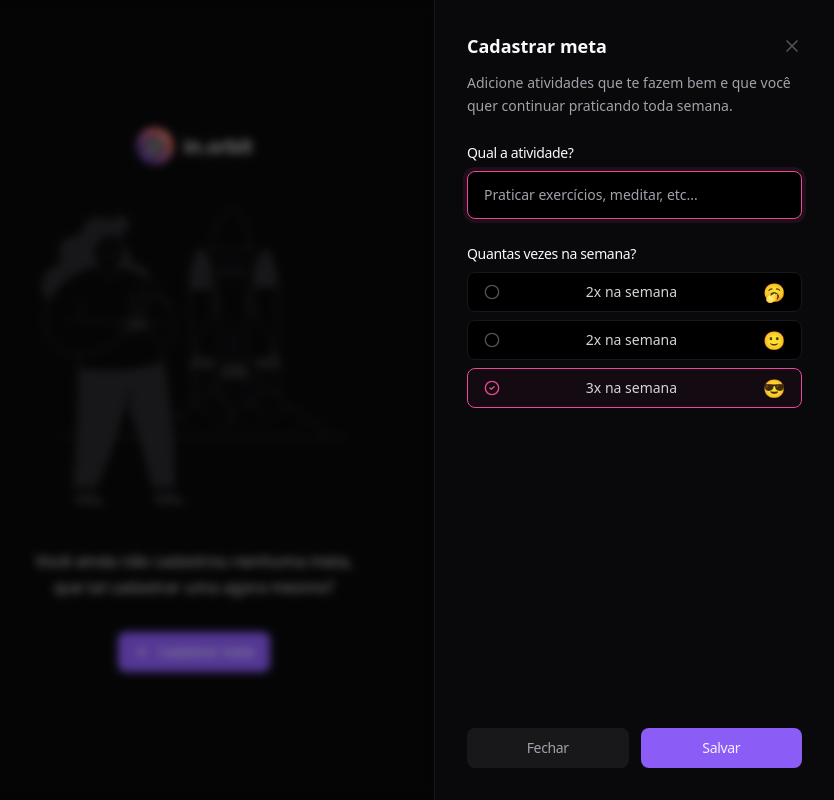
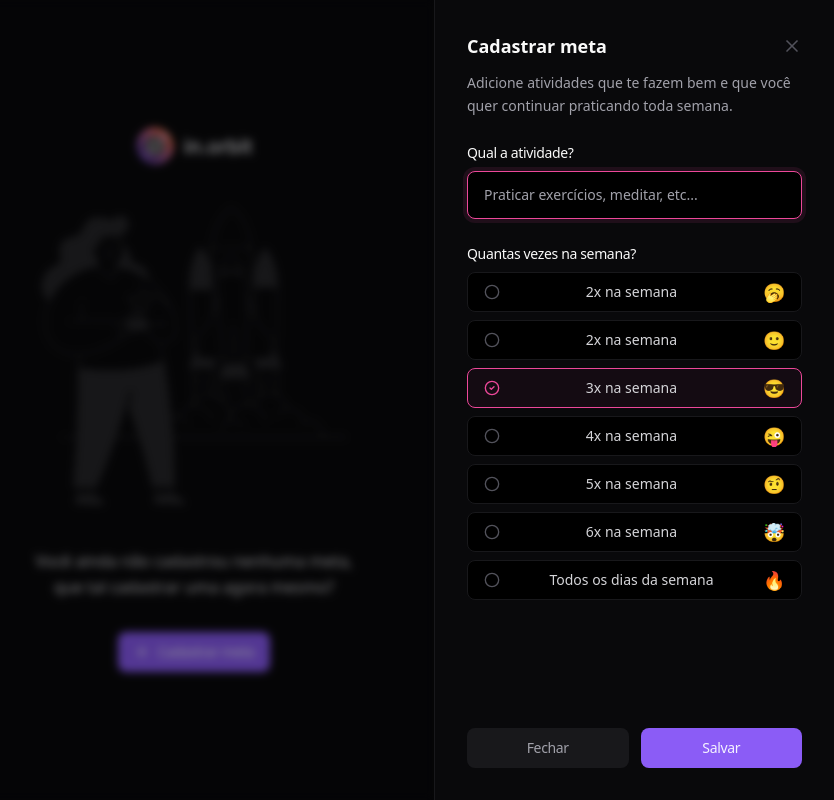
Before and after one commit to igorcalabraro/nlw-pocket-web, a React (Vite) app: page / in a window 1280 px wide. Both pictures are taken after a click on the button "Cadastrar meta". Shown: the whole page, without its empty margins (446-1280 px from the left). Built offline with nearby package versions, Linux system fonts and the light colour scheme; no server answers.

Commit message:
feat: adding more days in week on create goal

```diff
--- a/src/components/create-goal.tsx
+++ b/src/components/create-goal.tsx
@@ -105,6 +105,38 @@ export function CreateGoal() {
                         </span>
                         <span className="text-lg leading-none">😎</span>
                       </RadioGroupItem>
+
+                      <RadioGroupItem value="4">
+                        <RadioGroupIndicator />
+                        <span className="text-zinc-300 text-sm font-medium leading-none">
+                          4x na semana
+                        </span>
+                        <span className="text-lg leading-none">😜</span>
+                      </RadioGroupItem>
+
+                      <RadioGroupItem value="5">
+                        <RadioGroupIndicator />
+                        <span className="text-zinc-300 text-sm font-medium leading-none">
+                          5x na semana
+                        </span>
+                        <span className="text-lg leading-none">🤨</span>
+                      </RadioGroupItem>
+
+                      <RadioGroupItem value="6">
+                        <RadioGroupIndicator />
+                        <span className="text-zinc-300 text-sm font-medium leading-none">
+                          6x na semana
+                        </span>
+                        <span className="text-lg leading-none">🤯</span>
+                      </RadioGroupItem>
+
+                      <RadioGroupItem value="7">
+                        <RadioGroupIndicator />
+                        <span className="text-zinc-300 text-sm font-medium leading-none">
+                          Todos os dias da semana
+                        </span>
+                        <span className="text-lg leading-none">🔥</span>
+                      </RadioGroupItem>
                     </RadioGroup>
                   );
                 }}
```
